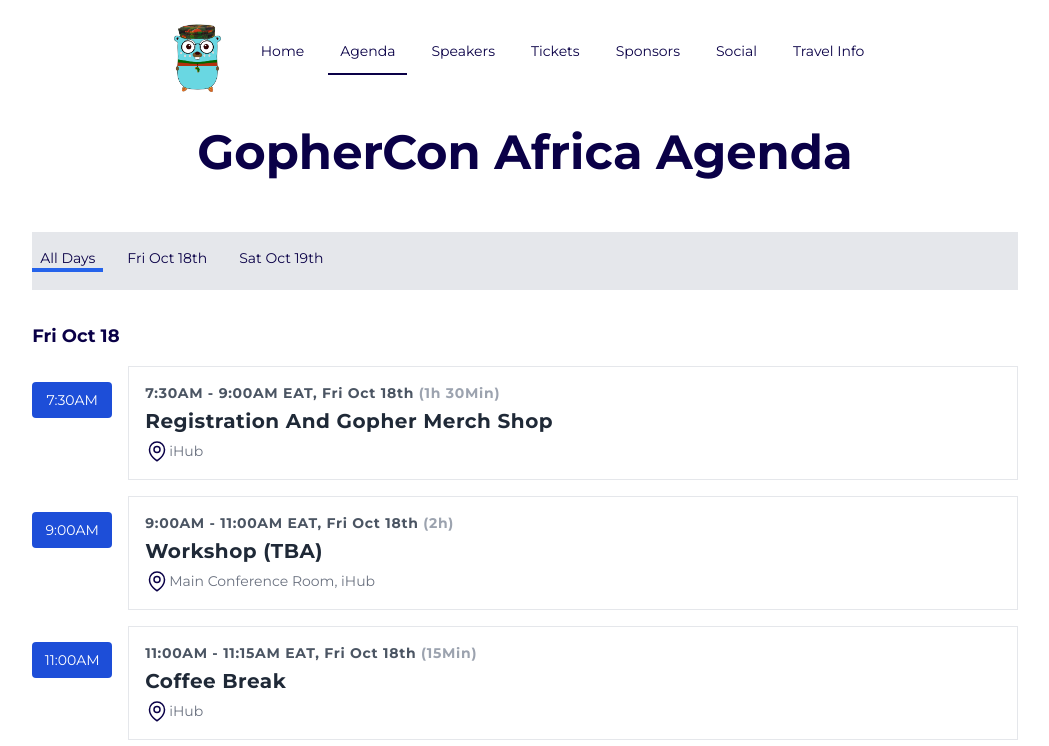
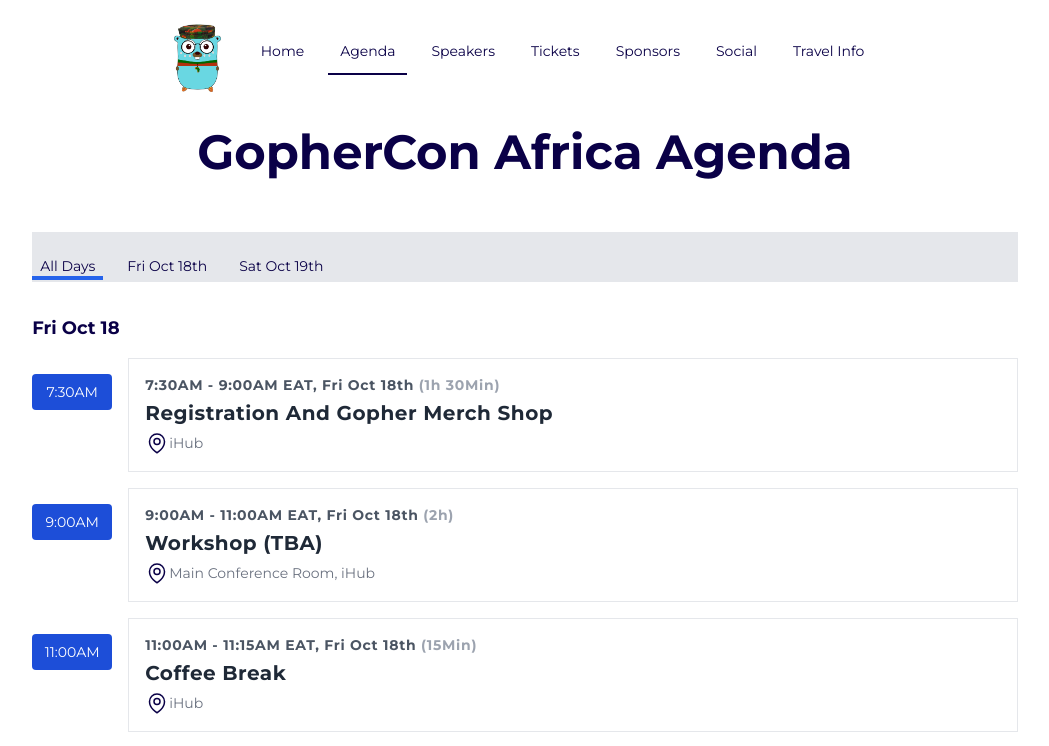
Before and after one commit to nairobi-gophers/gophercon2024, a React (Vite) app in the folder frontend/: page /agenda in a window 1280 px wide. Shown: the top 746 px of the page, without its empty margins (115-1164 px from the left). Built offline with nearby package versions, Linux system fonts and the light colour scheme.

Commit message:
Updates agenda

```diff
--- a/frontend/src/components/Agenda.tsx
+++ b/frontend/src/components/Agenda.tsx
@@ -23,7 +23,7 @@ const Sessions = () => {
                 GopherCon Africa Agenda
             </h2>
             <div className="w-full lg:w-[80%] mt-8">
-                <div className="border border-b-2 border-l-0 border-r-0 bg-gray-200 py-4 border-t-0 overscroll-contain sticky top-0 z-50">
+                <div className="border border-b-2 border-l-0 border-r-0 bg-gray-200 pt-6 border-t-0 overscroll-contain sticky top-0 z-50">
                     <ul className="flex space-x-4 cursor-pointer">
                         <li onClick={() => setActiveDay('all')} className={`${activeDay == 'all' ? 'border border-b-4 border-l-0 border-r-0 border-t-0 border-blue-600' : ''} px-2`}>All Days</li>
                         <li onClick={() => setActiveDay('18th')} className={`${activeDay == '18th' ? 'border border-b-4 border-l-0 border-r-0 border-t-0 border-blue-600' : ''} px-2`}>Fri Oct 18th</li>
```
